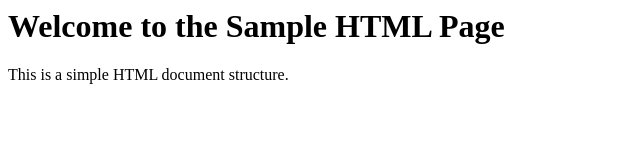
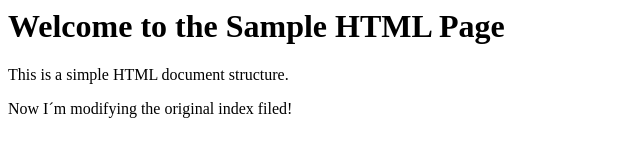
Before and after one commit to joseabermudez/MyFirstRepo, a plain HTML site: page index.html in a window 1280 px wide. Shown: the whole page, without its empty margins (0-640 px from the left). Drawn offline with Linux system fonts and the light colour scheme.

Commit message:
I commit a change in the index file!

```diff
--- a/index.html
+++ b/index.html
@@ -7,5 +7,6 @@
 <body>
     <h1>Welcome to the Sample HTML Page</h1>
     <p>This is a simple HTML document structure.</p>
+    <p>Now I´m modifying the original index filed!</p>
 </body>
 </html>
```
